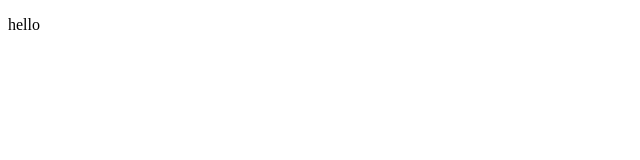
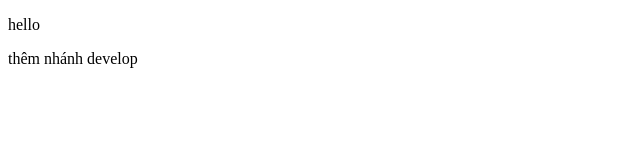
Before and after one commit to bienqu/gitDeMo, a plain HTML site: page index.html in a window 1280 px wide. Shown: the whole page, without its empty margins (0-640 px from the left). Drawn offline with Linux system fonts and the light colour scheme.

Commit message:
test new branch

```diff
--- a/index.html
+++ b/index.html
@@ -8,5 +8,6 @@
 </head>
 <body>
     <p>hello</p>
+    thêm nhánh develop
 </body>
 </html>
```
